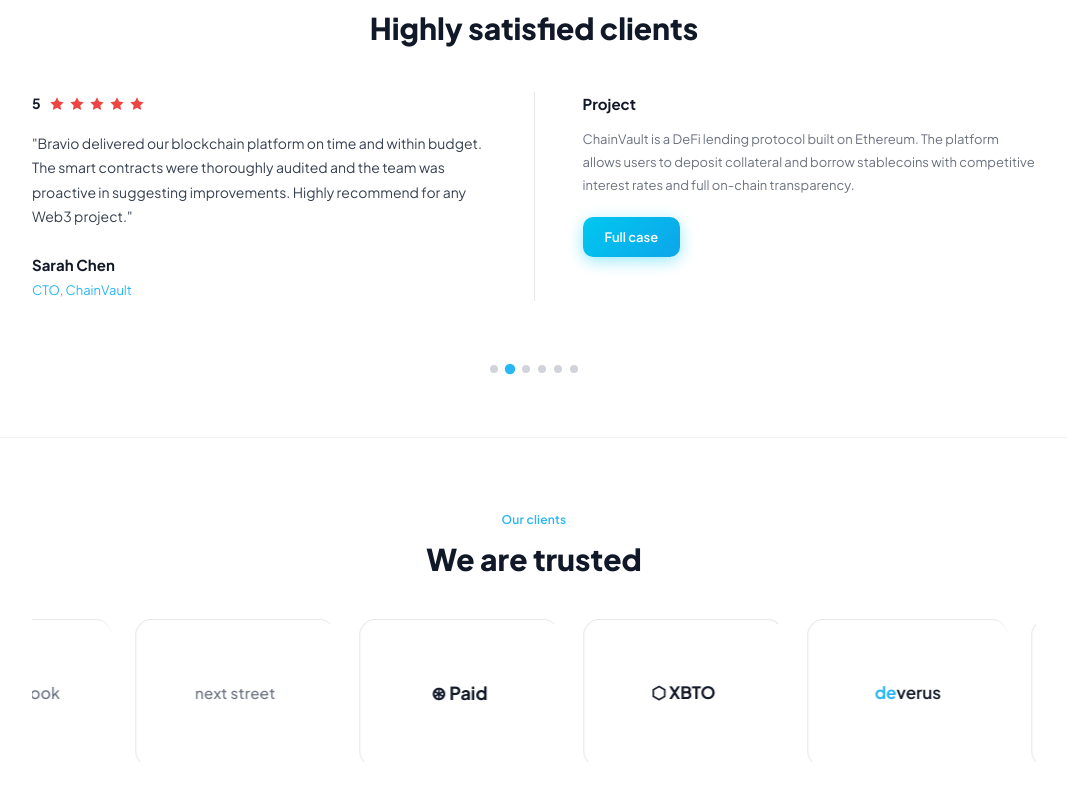
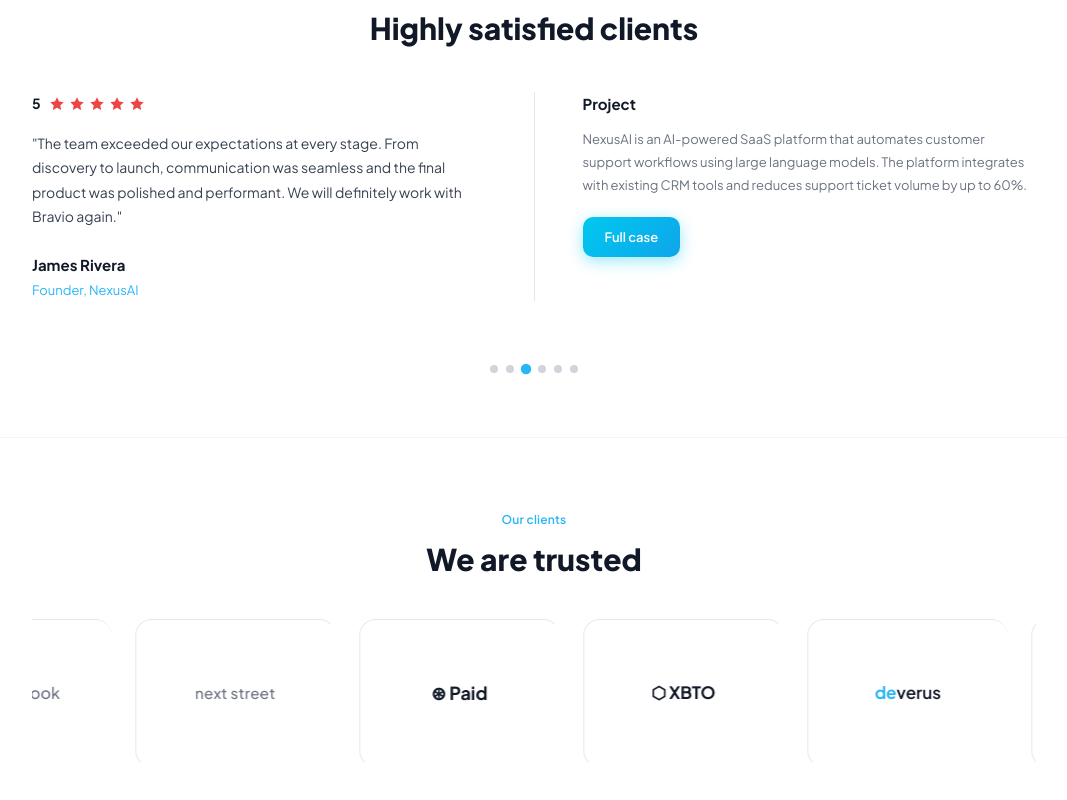
Before and after one commit to footman1025/branion_site, a React (Vite) app: page / in a window 1280 px wide. Shown: the part 3764-4564 px from the top of the page, without its empty margins (106-1173 px from the left). Built offline with nearby package versions, Linux system fonts and the light colour scheme; the HTML template or start-up script is replaced by a standard one.

Commit message:
deploy_review_atutomate

```diff
--- a/src/pages/Home.jsx
+++ b/src/pages/Home.jsx
@@ -201,11 +201,11 @@ function TestimonialsSlider() {
   const total = TESTIMONIALS.length;
   const t = TESTIMONIALS[idx];
 
-  // Auto-rotate testimonials every 5 seconds
+  // Auto-rotate testimonials every 3 seconds
   useEffect(() => {
     const interval = setInterval(() => {
       setIdx(i => (i + 1) % total);
-    }, 5000);
+    }, 3000);
     return () => clearInterval(interval);
   }, [total]);
 
```
